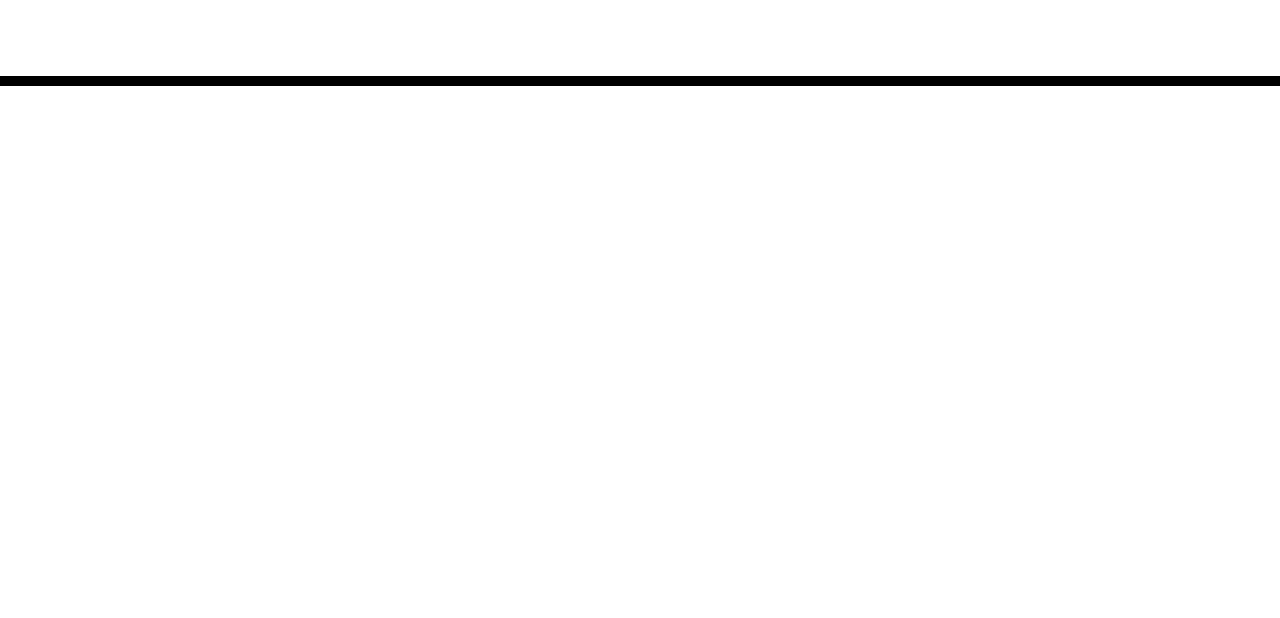
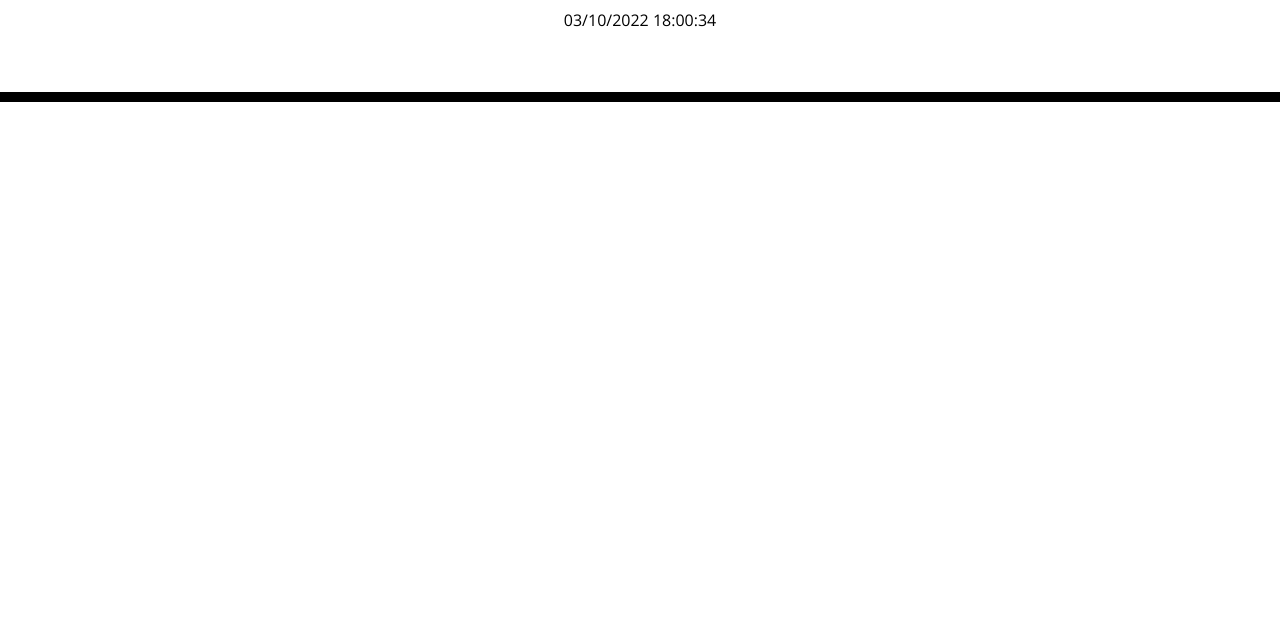
Before and after one commit to YourFunkyDad/Work-Day-Scheduler, a plain HTML site: page index.html in a window 1280 px wide. Shown: the part 182-800 px from the top of the page. Drawn offline with nearby package versions, Linux system fonts and the light colour scheme.

Commit message:
Date & Time

```diff
--- a/assets/js/script.js
+++ b/assets/js/script.js
@@ -0,0 +1,34 @@
+// Clock Function
+
+function getDateTime() {
+    var now     = new Date();
+    var month   = now.getMonth()+1;
+    var day     = now.getDate();
+    var year    = now.getFullYear();
+    var hour    = now.getHours();
+    var minute  = now.getMinutes();
+    var second  = now.getSeconds();
+    if(month.toString().length == 1) {
+         month = '0'+month;
+    }
+    if(day.toString().length == 1) {
+         day = '0'+day;
+    }
+    if(hour.toString().length == 1) {
+         hour = '0'+hour;
+    }
+    if(minute.toString().length == 1) {
+         minute = '0'+minute;
+    }
+    if(second.toString().length == 1) {
+         second = '0'+second;
+    }
+    var dateTime = month+'/'+day+'/'+year+' '+hour+':'+minute+':'+second;
+     return dateTime;
+}
+
+// example usage: realtime clock
+setInterval(function(){
+    currentTime = getDateTime();
+    document.getElementById("digital-clock").innerHTML = currentTime;
+}, 1000);
--- a/index.html
+++ b/index.html
@@ -26,12 +26,12 @@
     <header class="jumbotron">
       <h1 class="display-3">Work Day Scheduler</h1>
       <p class="lead">A simple calendar app for scheduling your work day</p>
-      <p id="currentDay" class="lead"></p>
+      <div id="digital-clock"></div>
     </header>
     <div class="container">
       <!-- Timeblocks go here -->
     </div>
-
+    <script src="assets/js/script.js"
     <script src="https://code.jquery.com/jquery-3.4.1.min.js"></script>
     <script src="https://cdnjs.cloudflare.com/ajax/libs/moment.js/2.24.0/moment.min.js"></script>
   </body>
```
